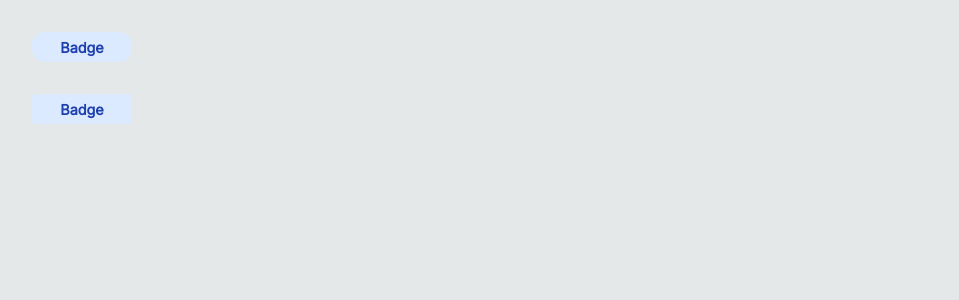
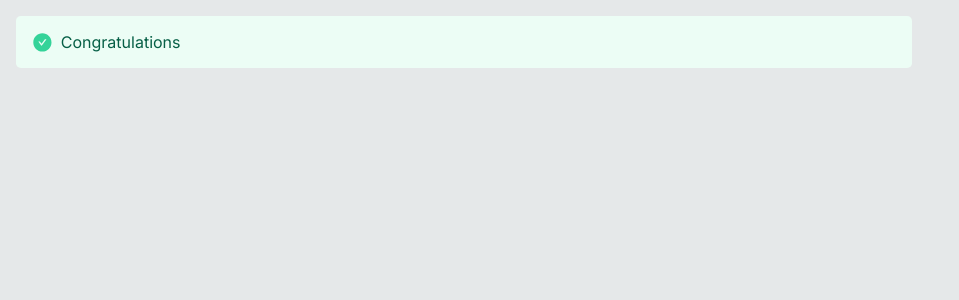
Before and after one commit to SAIDOU11/Library, a React (Vite) app: page / in a window 1280 px wide. Shown: the top 300 px of the page, without its empty margins (0-959 px from the left). Built offline with nearby package versions, Linux system fonts and the light colour scheme.

Commit message:
singleline success

```diff
--- a/src/App.jsx
+++ b/src/App.jsx
@@ -1,9 +1,11 @@
 import Badge from './components/Badges/Badge.jsx';
+import Banner from './components/Banners/Banner.jsx';
 
 const App = () => {
   return (
     <>
-      <Badge color="blue" pill="pill" square="square" />
+      {/* <Badge color="blue" pill="pill" square="square" /> */}
+      <Banner icon="icon" title="title" singleline="singleline" />
     </>
   );
 };
--- /dev/null
+++ b/src/components/Banners/Banner.jsx
@@ -0,0 +1,25 @@
+import { useState } from 'react';
+import { AiFillCheckCircle } from 'react-icons/ai';
+import classNames from 'classnames';
+
+const Banner = ({ icon, title, singleline }) => {
+  const [line, setLine] = useState(false);
+
+  const successIcon = `success-${icon}`;
+  const singleLine = ` ${singleline}`;
+  console.log(typeof singleLine);
+  const successTitle = `success-${title}`;
+
+  const successClasses = classNames(singleLine, successTitle);
+  const iconColor = classNames(icon, successIcon);
+
+  return (
+    <>
+      <div className={successClasses}>
+        <AiFillCheckCircle className={iconColor} /> Congratulations
+      </div>
+    </>
+  );
+};
+
+export default Banner;
--- a/src/index.css
+++ b/src/index.css
@@ -85,6 +85,10 @@ body {
   border: none;
   border-radius: 0.3em;
   width: 896px;
+  display: flex;
+  align-items: center;
+  padding: 1em;
+  margin: 1em;
 }
 
 .multiline {
@@ -97,6 +101,16 @@ body {
 
 .singleline {
   height: 52px;
+}
+
+.icon {
+  height: 1.3em;
+  width: 1.3em;
+  margin-right: 0.5em;
+}
+
+.success-icon {
+  color: #34d399;
 }
 
 .success-title {
```
